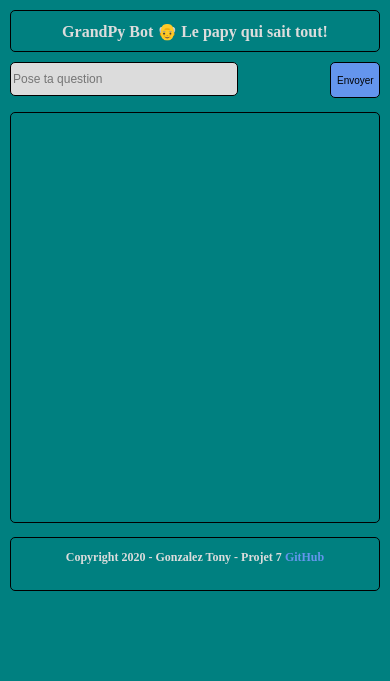
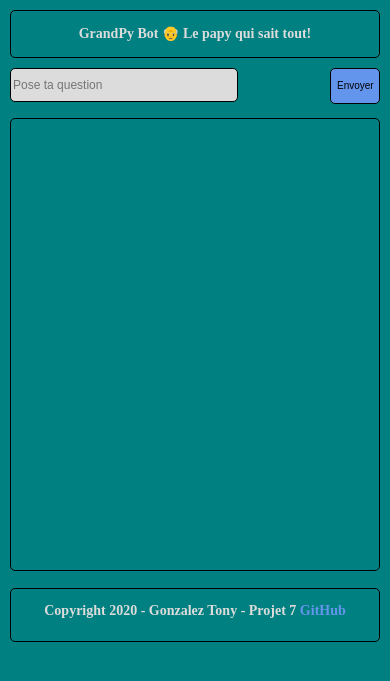
Before and after one commit to Tony380/Projet7, a Flask app: page / in a window 390 px wide. Shown: the top 681 px of the page. Run offline with Flask 2, Linux system fonts and the light colour scheme; some libraries are stand-ins or nearby versions.

Commit message:
Corrections css

```diff
--- a/app/static/css/style.css
+++ b/app/static/css/style.css
@@ -100,6 +100,10 @@ header, footer, #container, input, button, #input_value, #adress, #wiki, #map{
         font-size: 12px;
     }
 
+    footer{
+        margin-top: 30px;
+    }
+
     input{
         font-size: 15px;
         height: 34px;
@@ -110,14 +114,21 @@ header, footer, #container, input, button, #input_value, #adress, #wiki, #map{
         height: 40px;
         width: 70px;
     }
+
+    #container{
+        height: 92%;
+    }
 }
+
 @media screen and (min-width: 285px) and (max-width: 450px){
     header{
-        font-size: 8px;
+        font-size: 7px;
+        padding: 5px;
     }
 
     footer{
-        font-size: 12px;
+        margin-top: 45px;
+        font-size: 14px;
     }
 
     input{
@@ -136,4 +147,8 @@ header, footer, #container, input, button, #input_value, #adress, #wiki, #map{
         height: 36px;
         width: 50px;
     }
+
+    #container{
+        height: 95%;
+    }
 }
```
